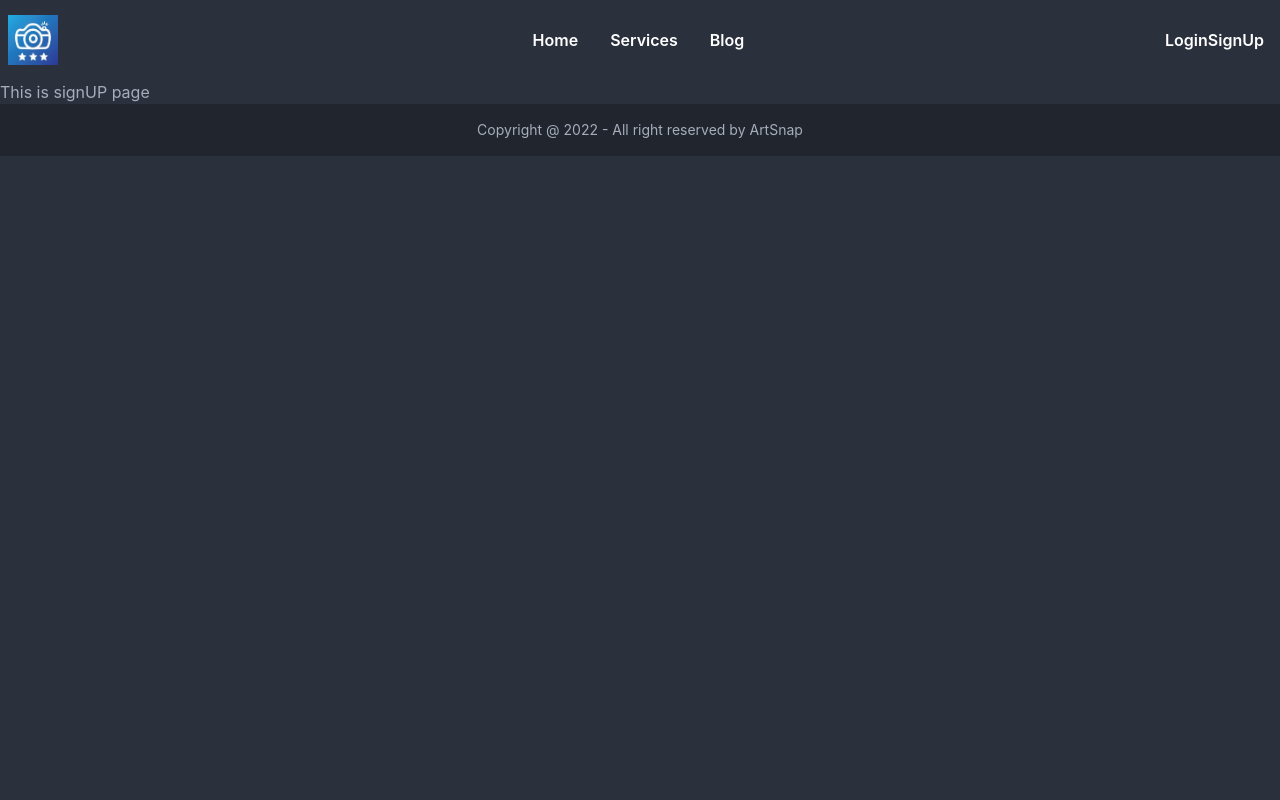
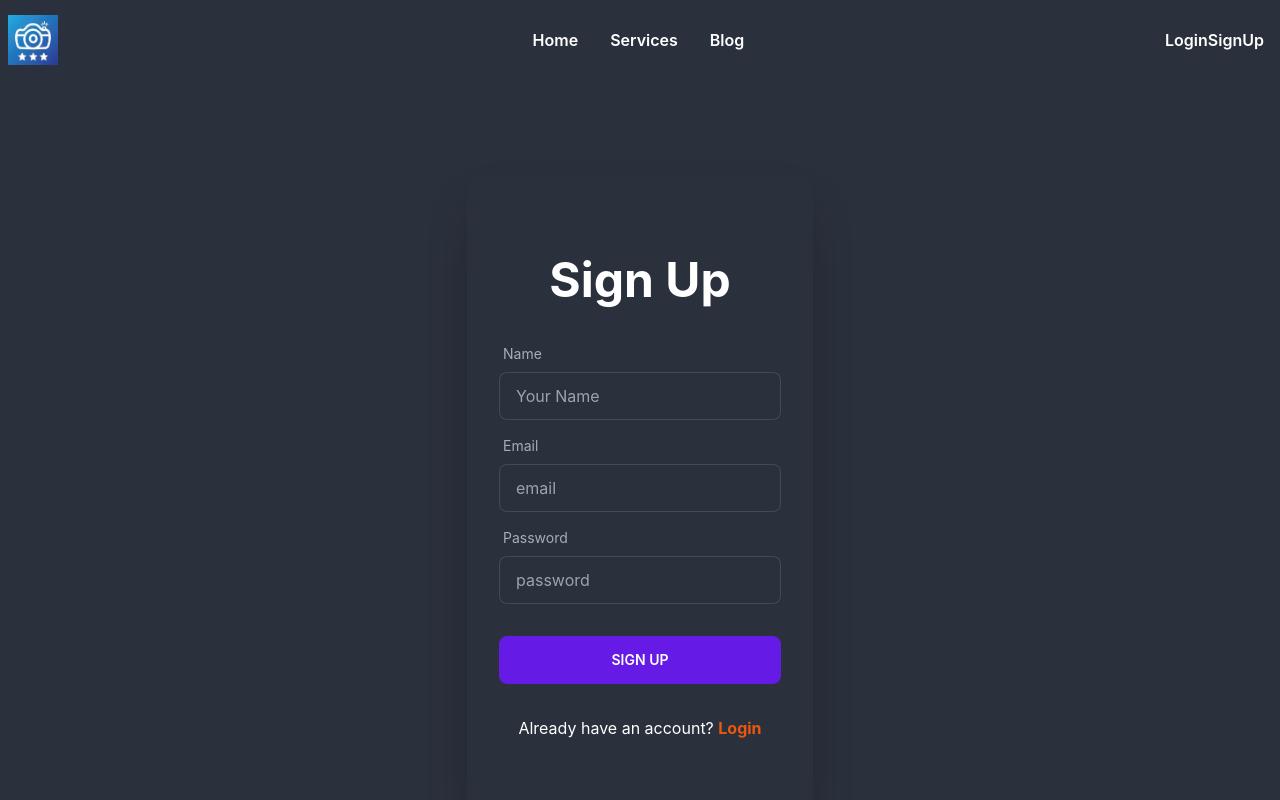
Before and after one commit to Taher027/service_review_client_side, a React (Create React App) app: page /signup in a window 1280 px wide. Shown: the top 800 px of the page. Built offline with nearby package versions, Linux system fonts and the light colour scheme.

Commit message:
added signup login page

```diff
--- a/package.json
+++ b/package.json
@@ -7,6 +7,7 @@
     "@testing-library/react": "^13.4.0",
     "@testing-library/user-event": "^13.5.0",
     "daisyui": "^2.38.1",
+    "firebase": "^9.13.0",
     "react": "^18.2.0",
     "react-dom": "^18.2.0",
     "react-router-dom": "^6.4.3",
--- /dev/null
+++ b/src/firebase.config.js
@@ -0,0 +1,18 @@
+// Import the functions you need from the SDKs you need
+import { initializeApp } from "firebase/app";
+// TODO: Add SDKs for Firebase products that you want to use
+// https://firebase.google.com/docs/web/setup#available-libraries
+
+// Your web app's Firebase configuration
+const firebaseConfig = {
+    apiKey: process.env.REACT_APP_apiKey,
+    authDomain: process.env.REACT_APP_authDomain,
+    projectId: process.env.REACT_APP_projectId,
+    storageBucket: process.env.REACT_APP_storageBucket,
+    messagingSenderId: process.env.REACT_APP_messagingSenderId,
+    appId:process.env.REACT_APP_appId,
+};
+
+// Initialize Firebase
+const app = initializeApp(firebaseConfig);
+export default app
--- a/src/pages/Login.js
+++ b/src/pages/Login.js
@@ -1,9 +1,44 @@
 import React from 'react';
+import { Link } from 'react-router-dom';
 
 const Login = () => {
+
+
+    const handleLogin = event => {
+        event.preventDefault();
+        const form = event.target;
+        const email = form.email.value;
+        const password = form.password.value;
+
+    }
     return (
-        <div>
-            <h2>this is login</h2>
+        <div className="hero w-full my-20 text-white">
+            <div className="hero-content ">
+                <div className="card  w-full  shadow-2xl bg-base-100 py-20">
+                    <h1 className="text-5xl text-center font-bold">Login</h1>
+                    <form onSubmit={handleLogin} className="card-body">
+                        <div className="form-control">
+                            <label className="label">
+                                <span className="label-text">Email</span>
+                            </label>
+                            <input type="text" name='email' placeholder="email" className="input input-bordered" />
+                        </div>
+                        <div className="form-control">
+                            <label className="label">
+                                <span className="label-text">Password</span>
+                            </label>
+                            <input type="text" name='password' placeholder="password" className="input input-bordered" />
+                            <label className="label">
+                                <a href="#" className="label-text-alt link link-hover">Forgot password?</a>
+                            </label>
+                        </div>
+                        <div className="form-control mt-6">
+                            <input className="btn btn-primary" type="submit" value="Login" />
+                        </div>
+                    </form>
+                    <p className='text-center'>New to Genius Car <Link className='text-orange-600 font-bold' to="/signup">Sign Up</Link> </p>
+                </div>
+            </div>
         </div>
     );
 };
--- a/src/pages/SignUp.js
+++ b/src/pages/SignUp.js
@@ -1,9 +1,47 @@
 import React from 'react';
+import { Link } from 'react-router-dom';
 
 const SignUp = () => {
+    const handleSignUp = event => {
+        event.preventDefault();
+        const form = event.target;
+        const email = form.email.value;
+        const password = form.password.value;
+
+
+    }
     return (
-        <div>
-            <h2>This is signUP page</h2>
+        <div className="hero w-full my-20 text-white">
+            <div className="hero-content ">
+                <div className="card flex-shrink-0 w-full  shadow-2xl bg-base-100 py-20">
+                    <h1 className="text-5xl text-center font-bold">Sign Up</h1>
+                    <form onSubmit={handleSignUp} className="card-body">
+                        <div className="form-control">
+                            <label className="label">
+                                <span className="label-text">Name</span>
+                            </label>
+                            <input type="text" name='name' placeholder="Your Name" className="input input-bordered" />
+                        </div>
+                        <div className="form-control">
+                            <label className="label">
+                                <span className="label-text">Email</span>
+                            </label>
+                            <input type="text" name='email' placeholder="email" className="input input-bordered" required />
+                        </div>
+                        <div className="form-control">
+                            <label className="label">
+                                <span className="label-text">Password</span>
+                            </label>
+                            <input type="text" name='password' placeholder="password" className="input input-bordered" required />
+
+                        </div>
+                        <div className="form-control mt-6">
+                            <input className="btn btn-primary" type="submit" value="Sign Up" />
+                        </div>
+                    </form>
+                    <p className='text-center'>Already have an account? <Link className='text-orange-600 font-bold' to="/login">Login</Link> </p>
+                </div>
+            </div>
         </div>
     );
 };
```
Also changed, not shown: 1 other file (tests, documents, lock files or other folders).
